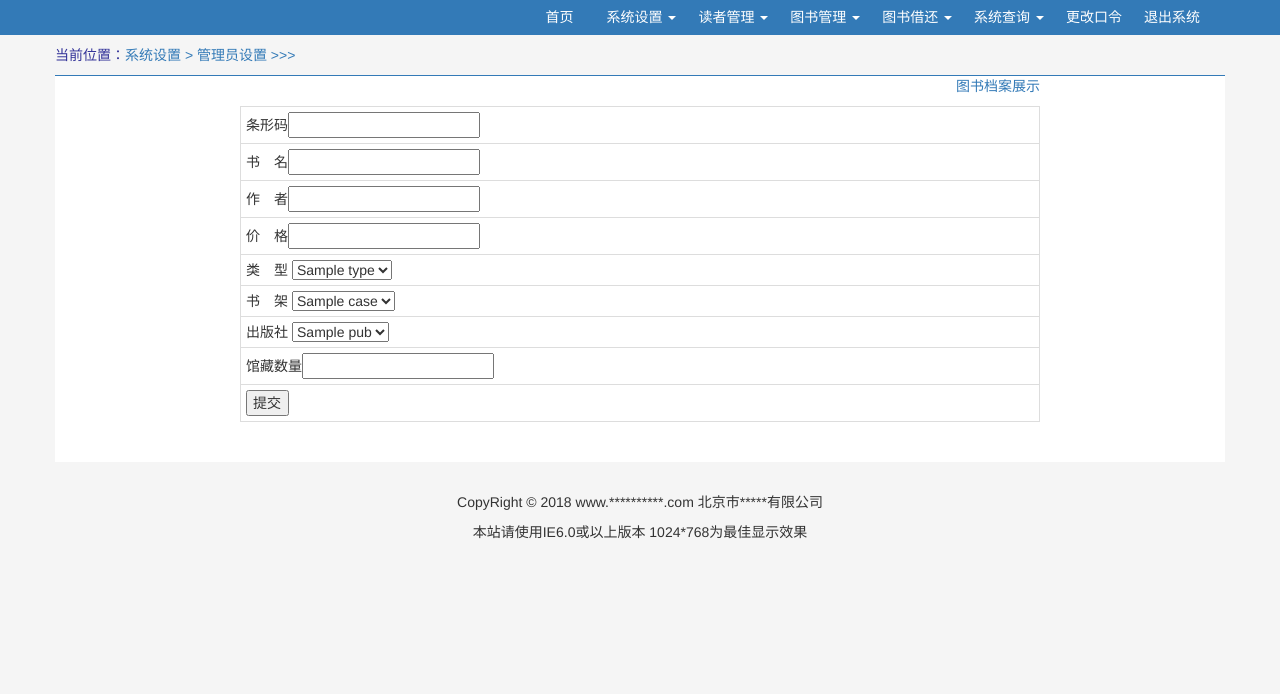
After one commit to zjwhy/library, a Django app: template home/templates/add_book.html in a window 1280 px wide. The commit adds this page. Shown: the part 106-800 px from the top of the page. Run offline with Django 3.2, Linux system fonts and the light colour scheme; the template is opened without the code that fills it: most values are stand-ins (such as "Sample title", 1, 10 or a date in 2020).

Commit message:
图书档案管理的添加功能

```diff
--- a/home/templates/add.html
+++ b/home/templates/add.html
@@ -1,6 +1,7 @@
 {% extends 'base.html' %}
 {% block main_page %}
-    <div class="wrap">
+    <div class="container">
+        <div class="wrap">
             <p class="manage_tool"><a href="/add_case/">返回书架添加页面</a></p>
             <table class="table table-bordered">
                 <tbody>
@@ -13,4 +14,5 @@
 
             </table>
         </div>
+    </div>
 {% endblock %}
--- /dev/null
+++ b/home/templates/add_book.html
@@ -0,0 +1,70 @@
+{% extends 'base.html' %}
+{% block main_page %}
+    <div class="container">
+        <div class="wrap">
+            <p class="manage_tool"><a href="/book/">图书档案展示</a></p>
+     <form action="/add_book/" method="post">
+            <table class="table table-bordered">
+                <tbody>
+
+                        {% csrf_token %}
+                         <tr>
+                            <td style="padding:5px;">条形码<input type="text" name="barcode"></td>
+                         </tr>
+                         <tr>
+                             <td style="padding:5px;">书&emsp;名<input type="text" name="bookname"></td>
+                        </tr>
+ <tr>
+                             <td style="padding:5px;">作&emsp;者<input type="text" name="author"></td>
+                        </tr>
+                         <tr>
+                             <td style="padding:5px;">价&emsp;格<input type="text" name="price"></td>
+                        </tr>
+                         <tr>
+                             <td style="padding:5px;">类&emsp;型
+
+                                 <select name="type" id="">
+                                     {% for type in all_type %}
+                                        <option value="{{ type.typename }}">{{ type.typename }}</option>
+                                     {% endfor %}
+                                 </select>
+
+                             </td>
+                        </tr>
+                         <tr>
+                             <td style="padding:5px;">书&emsp;架
+
+                                  <select name="case" id="">
+                                      {% for case in all_case %}
+                                        <option value="{{ case.name }}">{{ case.name }}</option>
+                                      {% endfor %}
+                                  </select>
+
+                             </td>
+                        </tr>
+
+                         <tr>
+                             <td style="padding:5px;">出版社
+
+                                <select name="pub" id="">
+                                    {% for pub in all_pub %}
+                                        <option value="{{ pub.name }}">{{ pub.name }}</option>
+                                    {% endfor %}
+                                </select>
+
+                             </td>
+                        </tr>
+                         <tr>
+                             <td style="padding:5px;">馆藏数量<input type="text" name="number"></td>
+                        </tr>
+                        <tr>
+                            <td style="padding:5px;"><input type="submit" value="提交"></td>
+                        </tr>
+
+                </tbody>
+
+            </table>
+     </form>
+        </div>
+    </div>
+{% endblock %}
--- a/home/templates/add_booktype.html
+++ b/home/templates/add_booktype.html
@@ -1,6 +1,7 @@
 {% extends 'base.html' %}
 {% block main_page %}
-   <div class="wrap">
+    <div class="container">
+        <div class="wrap">
             <p class="manage_tool"><a href="/booktype/">图书类型展示</a></p>
             <table class="table table-bordered">
                 <tbody>
@@ -21,4 +22,5 @@
 
             </table>
         </div>
+    </div>
 {% endblock %}
--- a/home/templates/add_case.html
+++ b/home/templates/add_case.html
@@ -1,6 +1,7 @@
 {% extends 'base.html' %}
 {% block main_page %}
-   <div class="wrap">
+    <div class="container">
+        <div class="wrap">
             <p class="manage_tool"><a href="/bookcase/">返回书架展示页面</a></p>
             <table class="table table-bordered">
                 <tbody>
@@ -17,4 +18,5 @@
 
             </table>
         </div>
+    </div>
 {% endblock %}
--- a/home/templates/book_type.html
+++ b/home/templates/book_type.html
@@ -1,6 +1,5 @@
 {% extends 'base.html' %}
 {% block main_page %}
-<div class="main_page">
     <div class="container">
         <h3><i class="iconfont">&#xe615;</i>图书类型管理</h3>
         <div class="wrap">
@@ -28,5 +27,4 @@
         </div>
 
     </div>
-</div>
 {% endblock %}
--- a/home/templates/del_case.html
+++ b/home/templates/del_case.html
@@ -1,6 +1,7 @@
 {% extends 'base.html' %}
 {% block main_page %}
-<div class="wrap">
+    <div class="container">
+        <div class="wrap">
             <p class="manage_tool"><a href="/bookcase/">返回书架展示页面</a></p>
             <table class="table table-bordered">
                 <tbody>
@@ -13,4 +14,5 @@
 
             </table>
         </div>
+    </div>
 {% endblock  %}
--- a/home/templates/no_add.html
+++ b/home/templates/no_add.html
@@ -1,6 +1,7 @@
 {% extends 'base.html' %}
 {% block main_page %}
-<div class="wrap">
+    <div class="container">
+        <div class="wrap">
             <p class="manage_tool"><a href="/add_case/">返回书架添加页面</a></p>
             <table class="table table-bordered">
                 <tbody>
@@ -13,4 +14,5 @@
 
             </table>
         </div>
+    </div>
 {% endblock %}
--- a/home/templates/up_case.html
+++ b/home/templates/up_case.html
@@ -1,5 +1,6 @@
 {% extends 'base.html' %}
 {% block main_page %}
+    <div class="container">
        <div class="wrap">
             <p class="manage_tool"><a href="/bookcase/">返回书架展示页面</a></p>
             <table class="table table-bordered">
@@ -17,4 +18,5 @@
 
             </table>
         </div>
+    </div>
 {% endblock %}
--- a/home/templates/up_ok.html
+++ b/home/templates/up_ok.html
@@ -1,6 +1,7 @@
 {% extends 'base.html' %}
 {% block main_page %}
-<div class="wrap">
+    <div class="container">
+        <div class="wrap">
             <p class="manage_tool"><a href="/bookcase/">返回书架展示页面</a></p>
             <table class="table table-bordered">
                 <tbody>
@@ -13,5 +14,5 @@
 
             </table>
         </div>
-
+    </div>
 {% endblock %}
--- a/home/templates/up_type.html
+++ b/home/templates/up_type.html
@@ -1,5 +1,6 @@
 {% extends 'base.html' %}
 {% block main_page %}
+    <div class="container">
         <div class="wrap">
             <p class="manage_tool"><a href="/booktype/">返回图书类型展示页面</a></p>
             <table class="table table-bordered">
@@ -20,4 +21,5 @@
 
             </table>
         </div>
+    </div>
 {% endblock %}
--- a/home/urls.py
+++ b/home/urls.py
@@ -30,6 +30,10 @@ urlpatterns=[
     #图书类型修改
     url(r'^up_type/$',views.up_type_view),
     #删除图书类型
-    url(r'^del_type/$',views.del_type_view)
+    url(r'^del_type/$',views.del_type_view),
+    #图书档案管理
+    url(r'^book/$',views.book_view),
+    #添加图书
+    url(r'^add_book/$',views.add_book_view)
 
 ]
--- a/templates/nav.html
+++ b/templates/nav.html
@@ -33,7 +33,7 @@
             </a>
             <ul class="dropdown-menu">
                 <li><a href="/booktype/">图书类型管理</a></li>
-                <li><a href="#">图书档案管理</a></li>
+                <li><a href="/book/">图书档案管理</a></li>
             </ul>
         </li>
         <li role="presentation" class="dropdown">
```
Also changed, not shown: home/templates/book.html (added, +37 -0 lines), home/views.py (+34 -0 lines).
